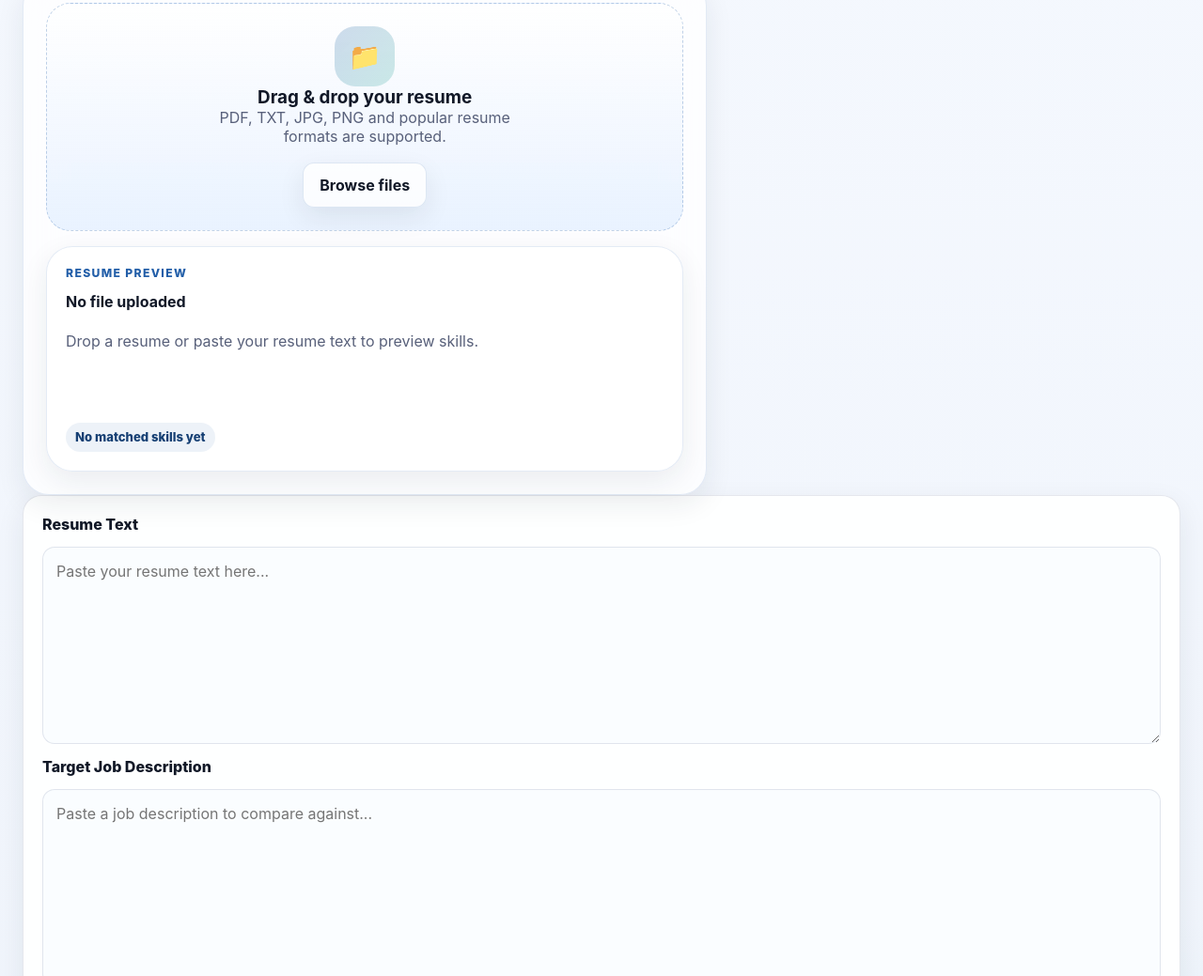
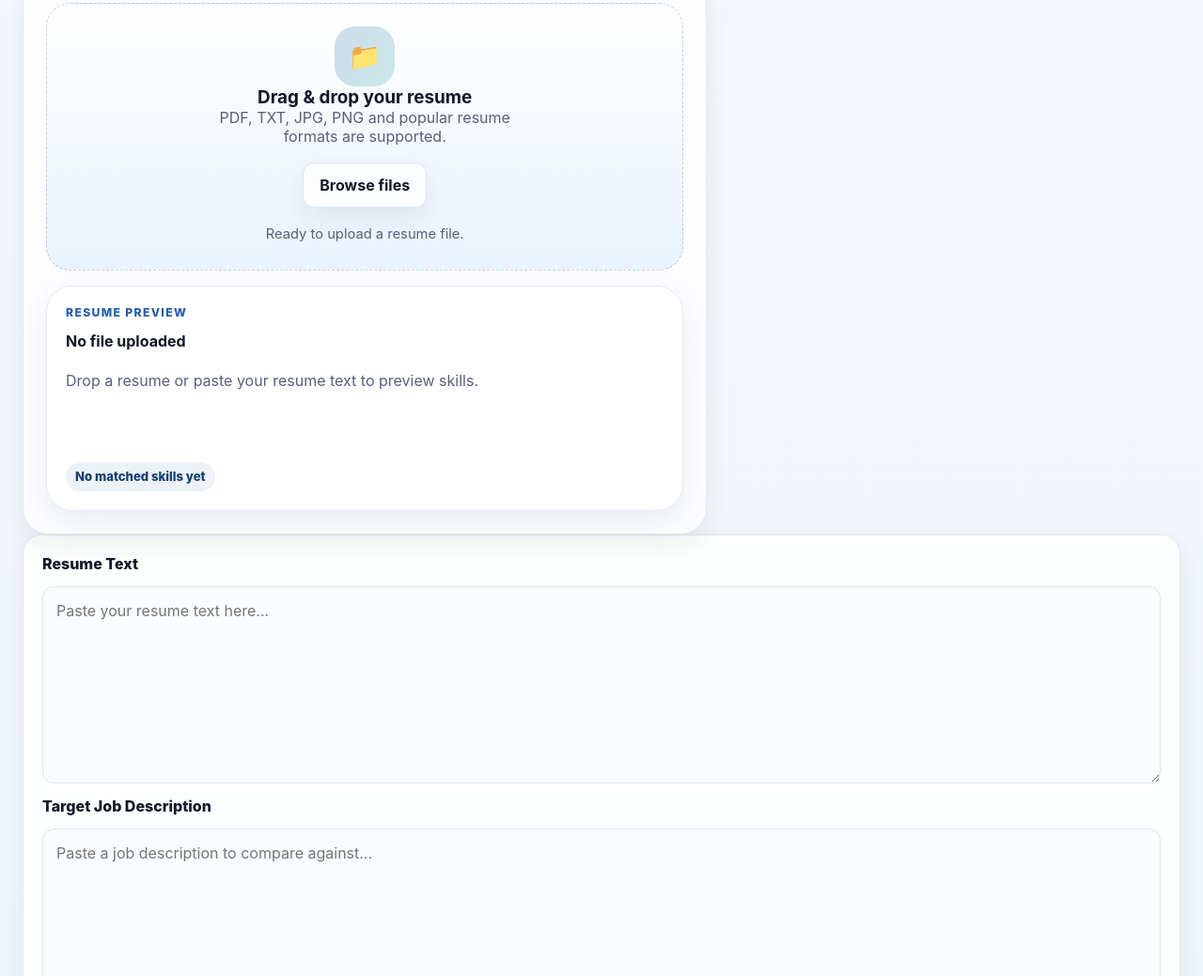
Before and after one commit to Aman-VermaTech/ai-resume-analyzer-job-finder, a website: page index.html in a window 1280 px wide. Shown: the part 938-1977 px from the top of the page at 94% size. Drawn offline with Linux system fonts and the light colour scheme; no server answers.

Commit message:
Updated upload bug

```diff
--- a/index.html
+++ b/index.html
@@ -103,6 +103,7 @@
                 </div>
                 <button type="button" id="browseBtn" class="ghost-button">Browse files</button>
                 <input id="resumeUpload" type="file" accept=".pdf,.txt,.md,.png,.jpg,.jpeg,.gif,.bmp,.webp" hidden />
+                <p id="uploadStatus" class="upload-status">Ready to upload a resume file.</p>
               </div>
               <aside class="resume-preview-card glass-card" id="resumePreview">
                 <div class="preview-head">
```
